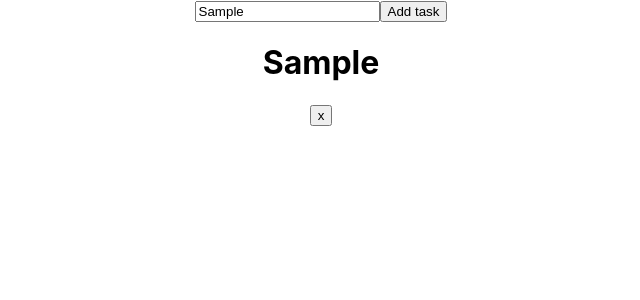
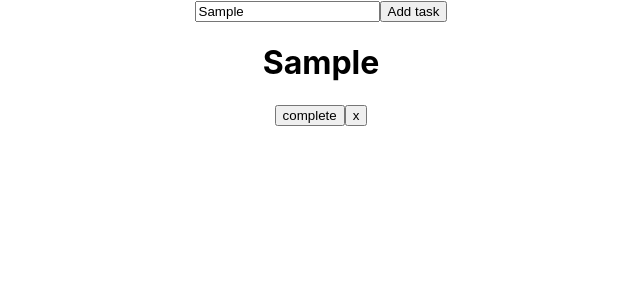
Before and after one commit to SacleuxBenoit/sandbox-react, a React (Create React App) app in the folder todolist/: page / in a window 1280 px wide. Both pictures are taken after typing "Sample" into the empty fields and a click on the button "Add task". Shown: the top 300 px of the page, without its empty margins (319-959 px from the left). Built offline with nearby package versions, Linux system fonts and the light colour scheme.

Commit message:
change color of tasks depand of if they are completed or not

```diff
--- a/todolist/src/App.js
+++ b/todolist/src/App.js
@@ -13,12 +13,25 @@ function App() {
   let addTask = () => {
     const task = {
       id: todoList.length === 0 ? 1 : todoList[todoList.length - 1].id + 1,
-      taskName: newTask
+      taskName: newTask,
+      isCompleted: false
     };
 
     let newTodolist = [...todoList, task];
     setTodolist(newTodolist);
     // setTodolist([...todoList, newTask]); Work same way as above
+  }
+
+  let completeTask = (id) => {
+    setTodolist(
+      todoList.map((task) => {
+        if(task.id === id){
+          return{...task, isCompleted: true}
+        }else{
+          return task
+        }
+      })
+    )
   }
 
   let deleteTask = (id) => {
@@ -38,7 +51,10 @@ function App() {
             <Task
               taskName={task.taskName}
               id={task.id}
-              deleteTask={deleteTask}/>
+              deleteTask={deleteTask}
+              completTask={completeTask}
+              isCompleted={task.isCompleted}
+            />
           )
         })}
       </div>
--- a/todolist/src/Task.js
+++ b/todolist/src/Task.js
@@ -1,7 +1,8 @@
 export let Task = (props) => {
     return(
-        <div>
+        <div className="task" style={{ backgroundColor: props.isCompleted ? "green" : "white"}}>
           <h1>{props.taskName}</h1>
+          <button onClick={() => props.completTask(props.id)}>complete</button>
           <button onClick={() => props.deleteTask(props.id)}>x</button>
         </div>
       )
```
